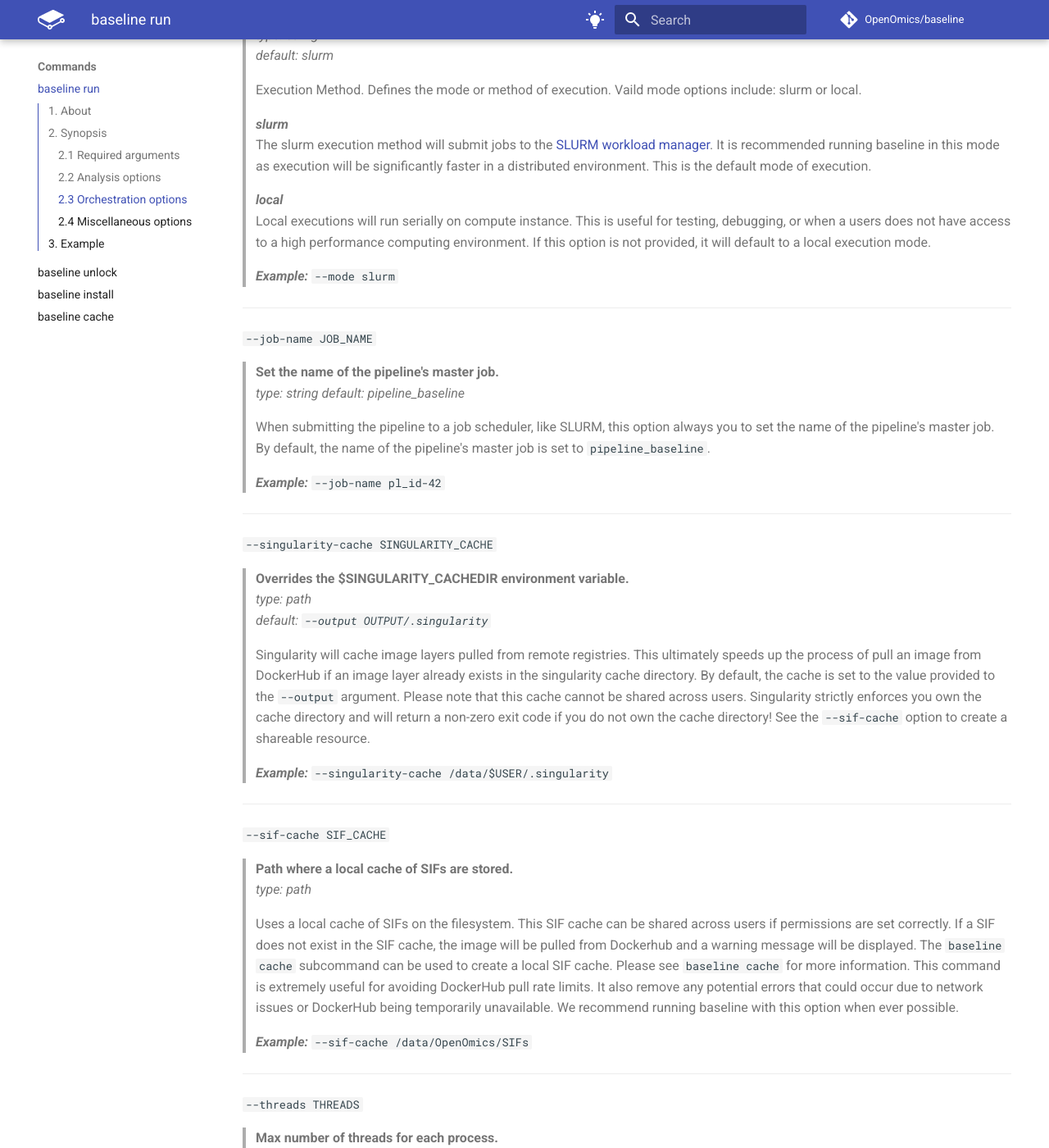
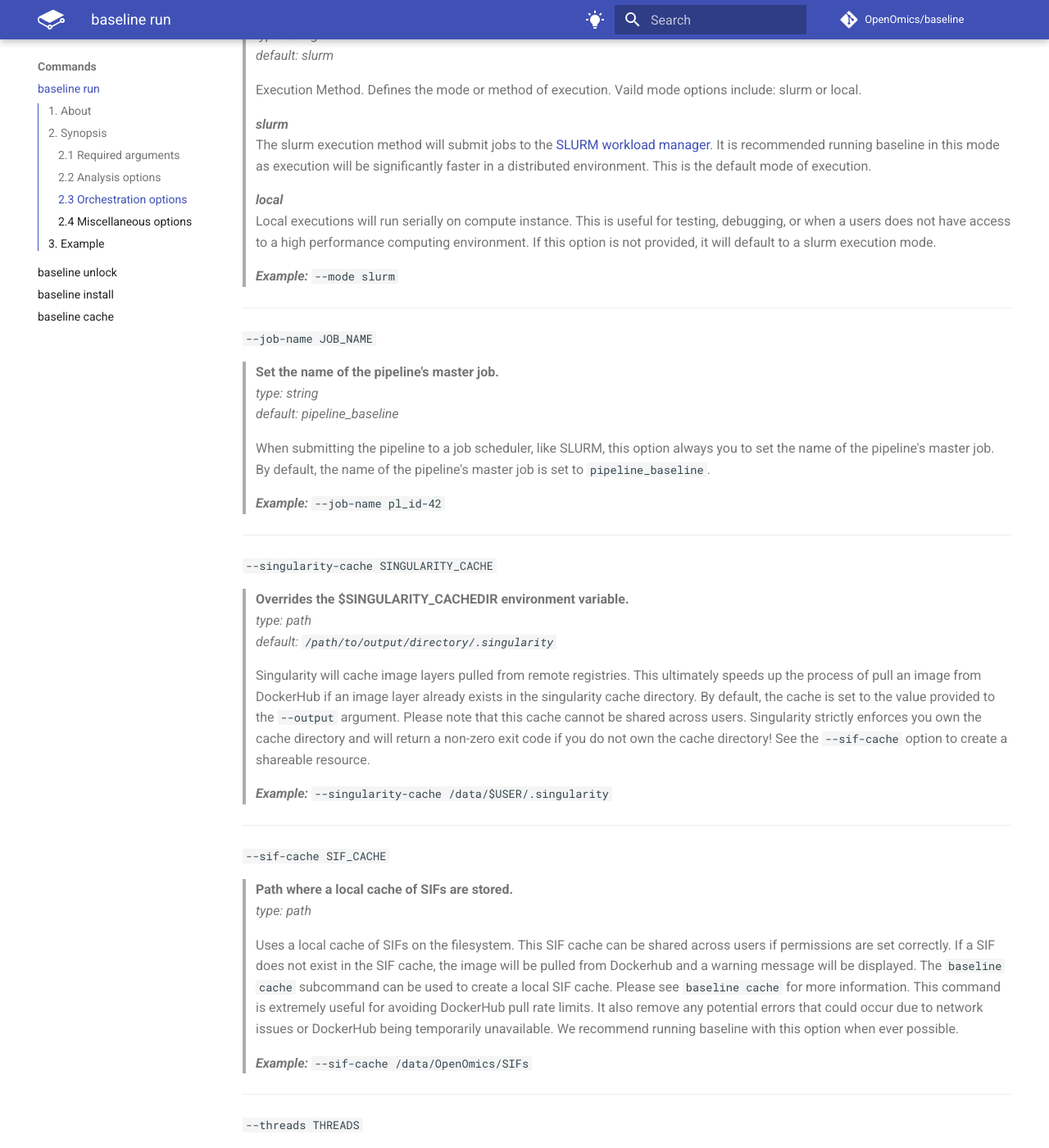
Before and after one commit to OpenOmics/baseline, an MkDocs documentation site: the page built from docs/usage/run.md, in a window 1280 px wide and 1400 px high, scrolled down 2142 px. Shown: the whole window at 82% size. Built offline with MkDocs 1.6.1 and Material for MkDocs 9.7.7, drawn with Linux system fonts in a browser that asks for light colours; comment, search, counter and statistics services are not loaded; the version menu is left out; some of the changed text lies outside the part shown.

Commit message:
docs: updating info in docs and cli to match.

```diff
--- a/docs/usage/run.md
+++ b/docs/usage/run.md
@@ -84,7 +84,7 @@
 > The slurm execution method will submit jobs to the [SLURM workload manager](https://slurm.schedmd.com/). It is recommended running baseline in this mode as execution will be significantly faster in a distributed environment. This is the default mode of execution.
 >
 > ***local***
-> Local executions will run serially on compute instance. This is useful for testing, debugging, or when a users does not have access to a high performance computing environment. If this option is not provided, it will default to a local execution mode.
+> Local executions will run serially on compute instance. This is useful for testing, debugging, or when a users does not have access to a high performance computing environment. If this option is not provided, it will default to a slurm execution mode.
 >
 > ***Example:*** `--mode slurm`
 
@@ -102,7 +102,7 @@
   `--singularity-cache SINGULARITY_CACHE`
 > **Overrides the $SINGULARITY_CACHEDIR environment variable.**
 > *type: path*
-> *default: `--output OUTPUT/.singularity`*
+> *default: `/path/to/output/directory/.singularity`*
 >
 > Singularity will cache image layers pulled from remote registries. This ultimately speeds up the process of pull an image from DockerHub if an image layer already exists in the singularity cache directory. By default, the cache is set to the value provided to the `--output` argument. Please note that this cache cannot be shared across users. Singularity strictly enforces you own the cache directory and will return a non-zero exit code if you do not own the cache directory! See the `--sif-cache` option to create a shareable resource.
 >
@@ -119,18 +119,18 @@
 
 ---
   `--threads THREADS`
-> **Max number of threads for each process.**
+> **Max number of threads for local processes.**
 > *type: int*
 > *default: 2*
 >
-> Max number of threads for each process. This option is more applicable when running the pipeline with `--mode local`.  It is recommended setting this vaule to the maximum number of CPUs available on the host machine.
+> Max number of threads for local process. This option is more applicable when running the pipeline with `--mode local`.  It is recommended setting this vaule to the maximum number of CPUs available on the host machine.
 >
 > ***Example:*** `--threads 12`
 
 
 ---
   `--tmp-dir TMP_DIR`
-> **Max number of threads for each process.**
+> **Path for writing temporary files.**
 > *type: path*
 > *default: `/lscratch/$SLURM_JOBID`*
 >
```
Also changed, not shown: docs/usage/install.md (+1 -1 lines), 1 other file.
